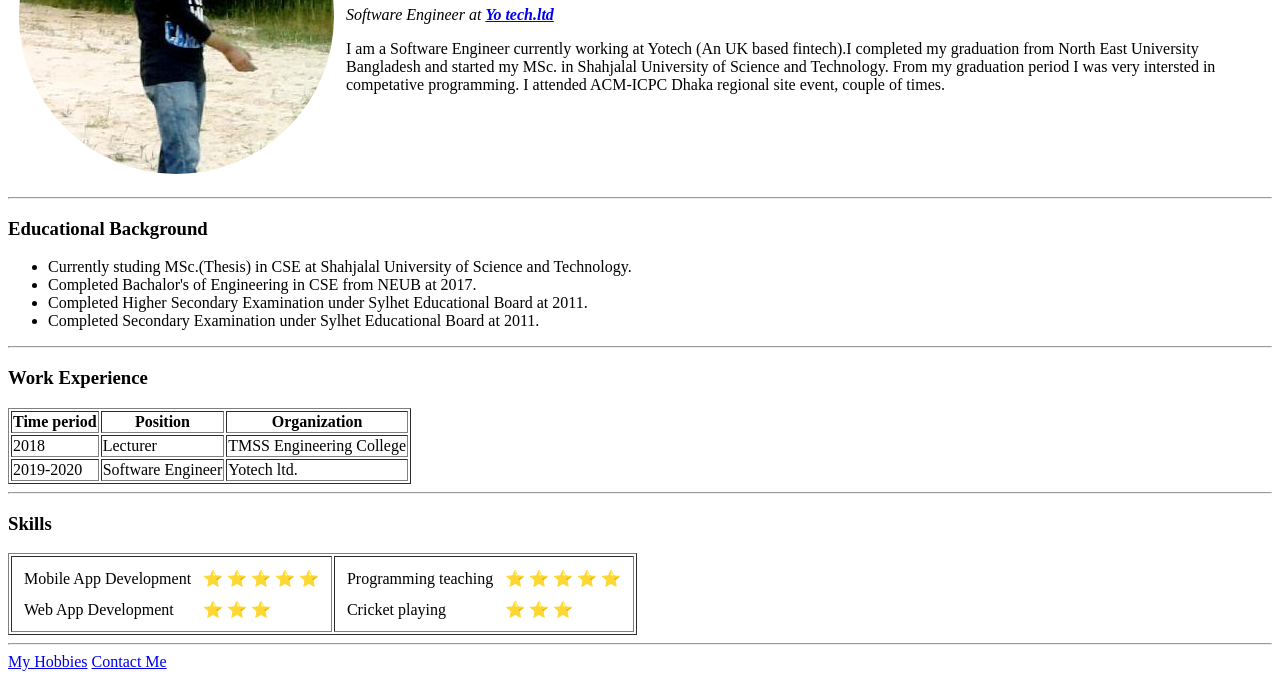
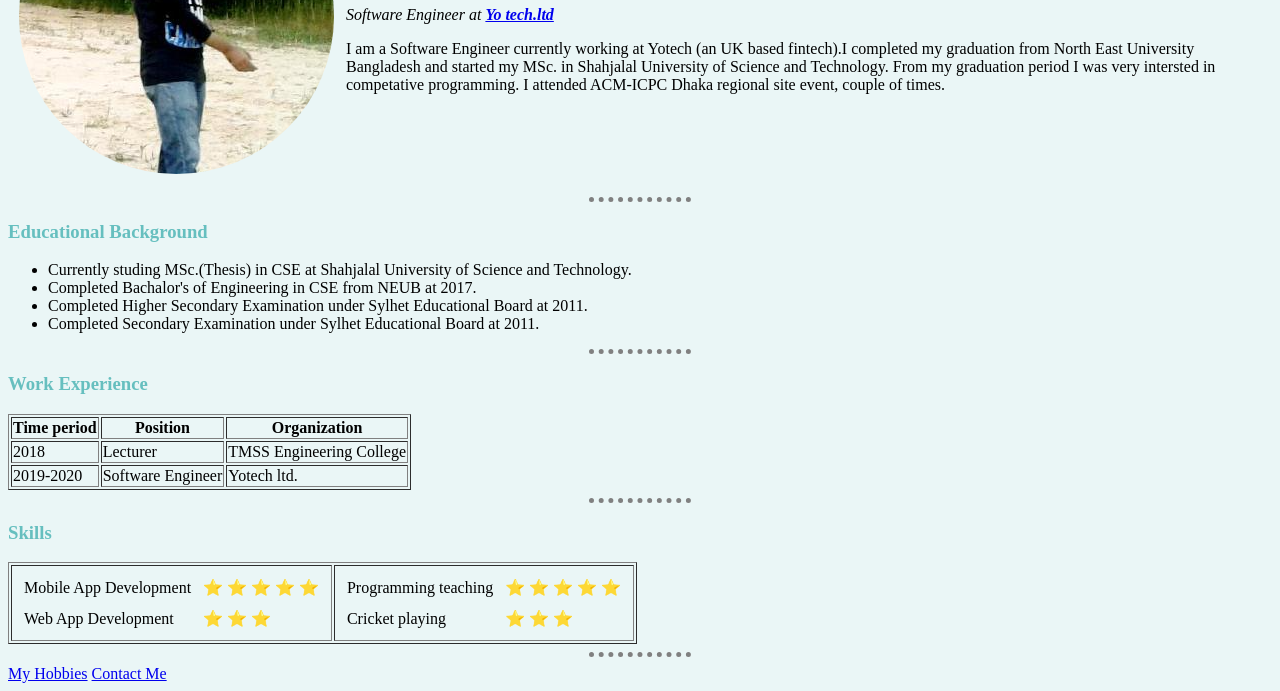
Before and after one commit to AhmedDiderRahat/HTML-PersonalSite, a plain HTML site: page index.html in a window 1280 px wide. Shown: the part 160-851 px from the top of the page. Drawn offline with Linux system fonts and the light colour scheme.

Commit message:
Complete the module by nly using HTML and Basic CSS funcionality on 24-11-2020 at 16:34

```diff
--- /dev/null
+++ b/css/styles.css
@@ -0,0 +1,14 @@
+body{
+  background-color:#EAF6F6;
+}
+
+hr{
+  border-style: dotted none none;
+  border-color: grey;
+  border-width: 5px;
+  width: 8%;
+}
+
+h1, h3{
+  color: #66BFBF;
+}
--- a/index.html
+++ b/index.html
@@ -4,6 +4,7 @@
 <head>
   <meta charset="utf-8">
   <title> ADi's Personal Website </title>
+  <link rel="stylesheet" href="css/styles.css">
 </head>
 
 <body>
@@ -13,7 +14,7 @@
       <td>
         <h1>Ahmed Dider Rahat</h1>
         <p> <i>Software Engineer at <strong> <a href="https://www.facebook.com/yotecbd/"> Yo tech.ltd </a></strong></i> </p>
-        <p>I am a Software Engineer currently working at Yotech (An UK based fintech).I completed my graduation from North East
+        <p>I am a Software Engineer currently working at Yotech (an UK based fintech).I completed my graduation from North East
           University Bangladesh and started my MSc. in Shahjalal University of Science and Technology. From my graduation period
           I was very intersted in competative programming. I attended ACM-ICPC Dhaka regional site event, couple of times.</p>
       </td>
```
Also changed, not shown: contact-me.html (+1 -0 lines), hobbies.html (+1 -0 lines).
